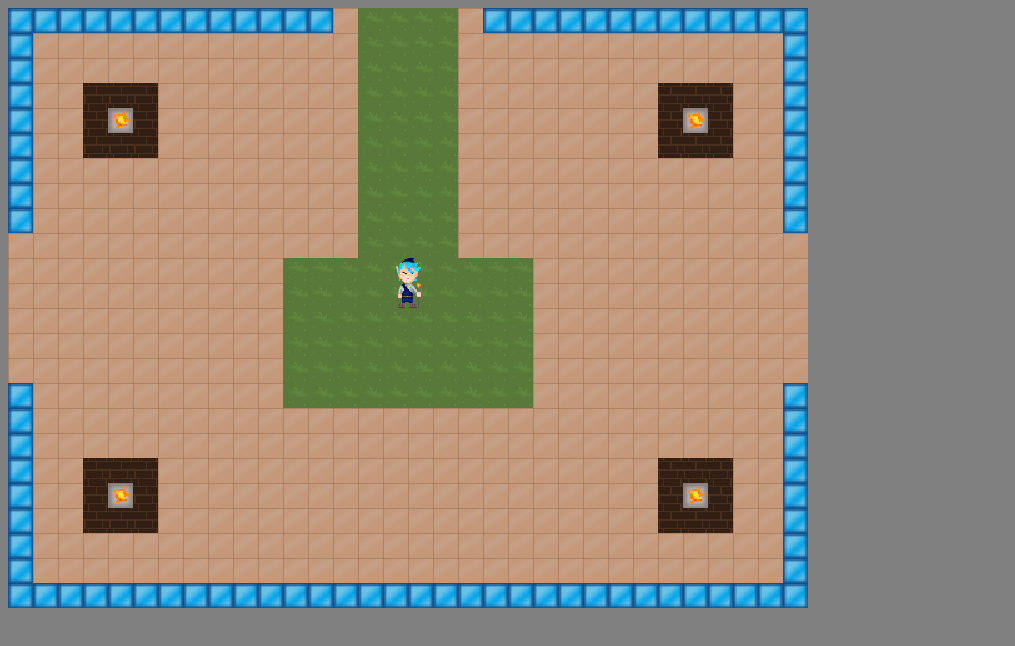
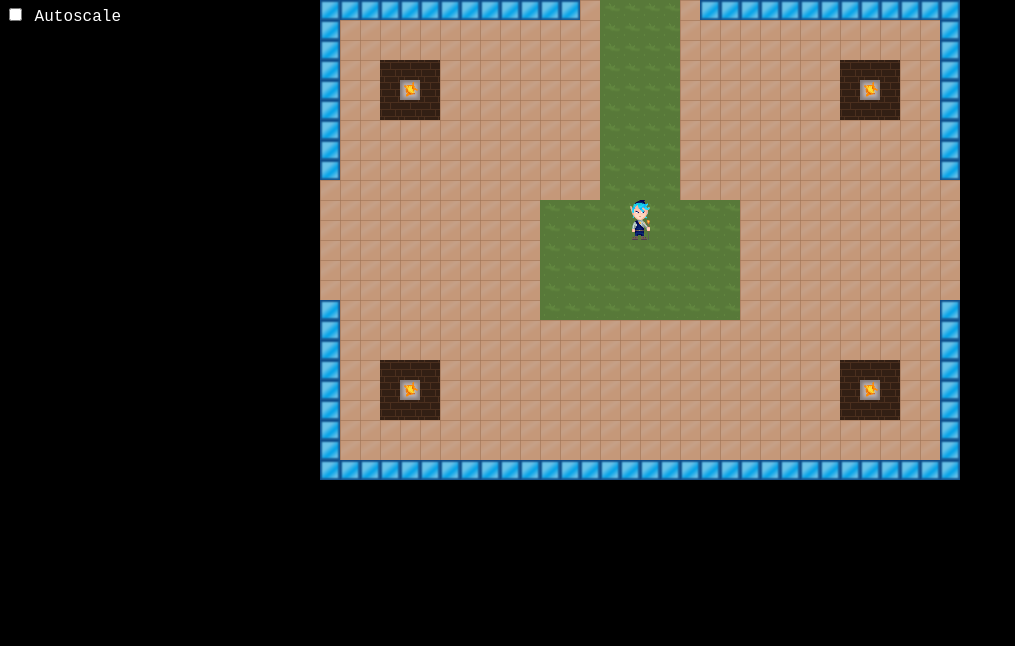
Before and after one commit to sebferrer/jays, a website with bundled scripts: page src/index.html in a window 1280 px wide. Shown: the whole page, without its empty margins (0-1015 px from the left). Built offline with nearby package versions, Linux system fonts and the light colour scheme.

Commit message:
add autoscale + settings menu (test?)

```diff
--- a/css/style.css
+++ b/css/style.css
@@ -1,7 +1,22 @@
 body {
-	background-color: grey;
+    background-color: grey;
+    margin: 0;
+    padding: 0;
+    text-align: center;
+    background: #000;
+    overflow: hidden;
+}
+
+#settings {
+    font-family: 'Courier New', Courier, monospace;
+    box-sizing: border-box;
+    position: fixed;
+    border: 1px solid #000;
+    padding: .25em;
+    color: #fff;
 }
 
 canvas {
     background-color: white;
+    cursor: none;
 }
--- a/src/index.html
+++ b/src/index.html
@@ -8,6 +8,14 @@
 </head>
 
 <body>
+
+    <div id="settings">
+        <span>
+            <input type="checkbox" id="autoscale-checkbox" onchange="settings.autoscale(this.checked)" />
+            <label for="autoscale-checkbox">Autoscale</label>
+        </span>
+    </div>
+
     <canvas id="canvas" width="640" height="480"></canvas>
 
     <script src="bundle.js"></script>
--- a/src/main.ts
+++ b/src/main.ts
@@ -15,9 +15,27 @@ window.onload = () => {
 	main();
 };
 
-function main() {
-	renderer.scale(1.25);
+function main(): void {
+	renderer.scale(1);
+
+	Settings.init();
+
 	gameState.get_timer("tear").interval = gameState.jays.tear_delay;
 	bank.preload(gameState);
 	gameState.update();
 }
+
+class Settings {
+
+	public static init(): void {
+		(window as any).settings = Settings;
+	}
+
+	public static autoscale(enableAutoScale: boolean): void {
+		if (enableAutoScale) {
+			renderer.autoScale();
+		} else {
+			renderer.scale(1);
+		}
+	}
+}
--- a/src/renderer.ts
+++ b/src/renderer.ts
@@ -21,7 +21,15 @@ export class Renderer {
 		canvas.width = canvas_W * this.zoomScale;
 		canvas.height = canvas_H * this.zoomScale;
 		ctx.scale(this.zoomScale, this.zoomScale);
-		this.disableSmoothing();
+		// this.disableSmoothing();
+	}
+
+	public autoScale(): void {
+		const ratio = window.innerHeight / canvas_H;
+		canvas.width = canvas_W * ratio;
+		canvas.height = canvas_H * ratio;
+		ctx.scale(ratio, ratio);
+		// this.disableSmoothing();
 	}
 
 	public render_map(map: RoomMap): void {
```
